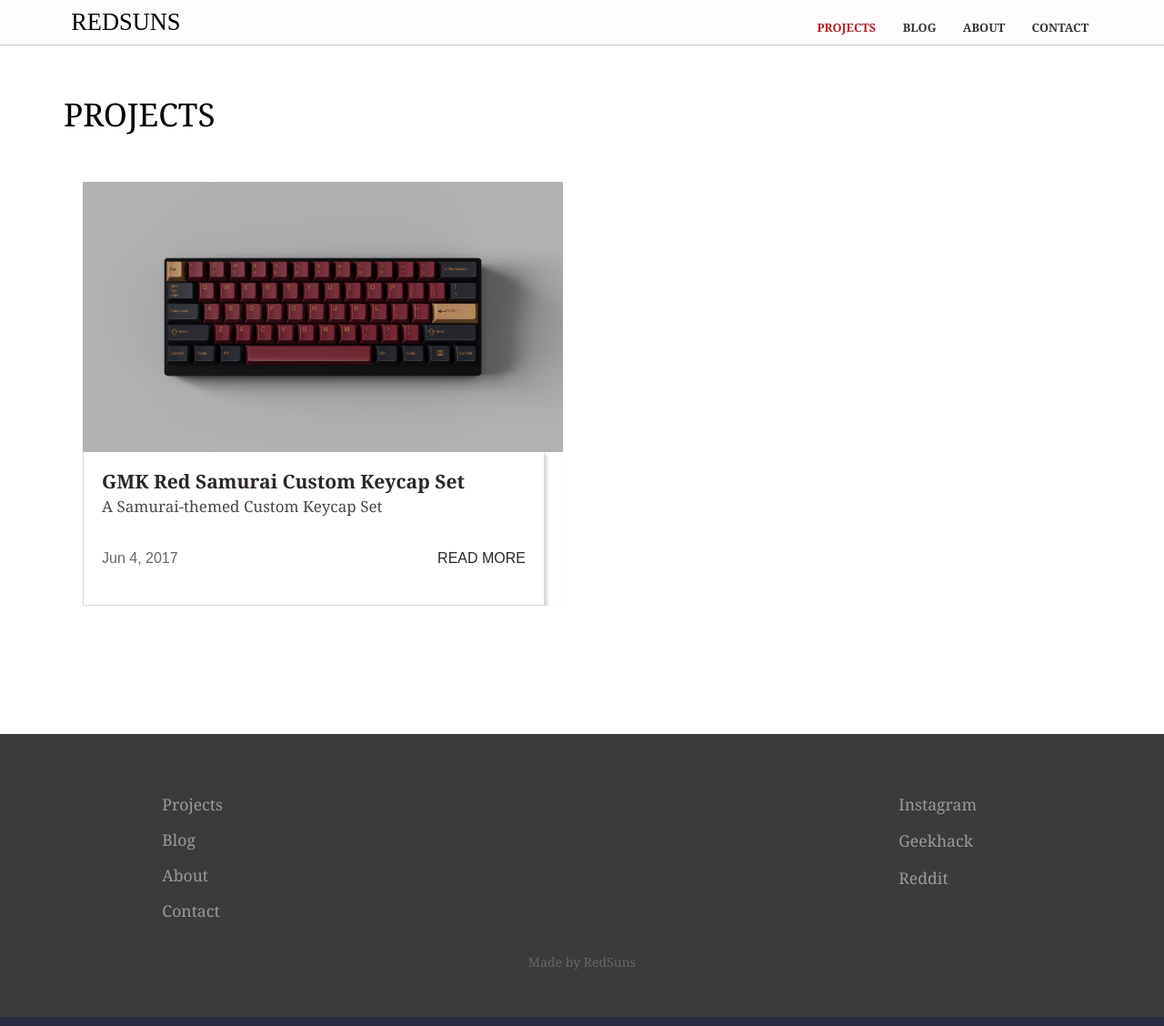
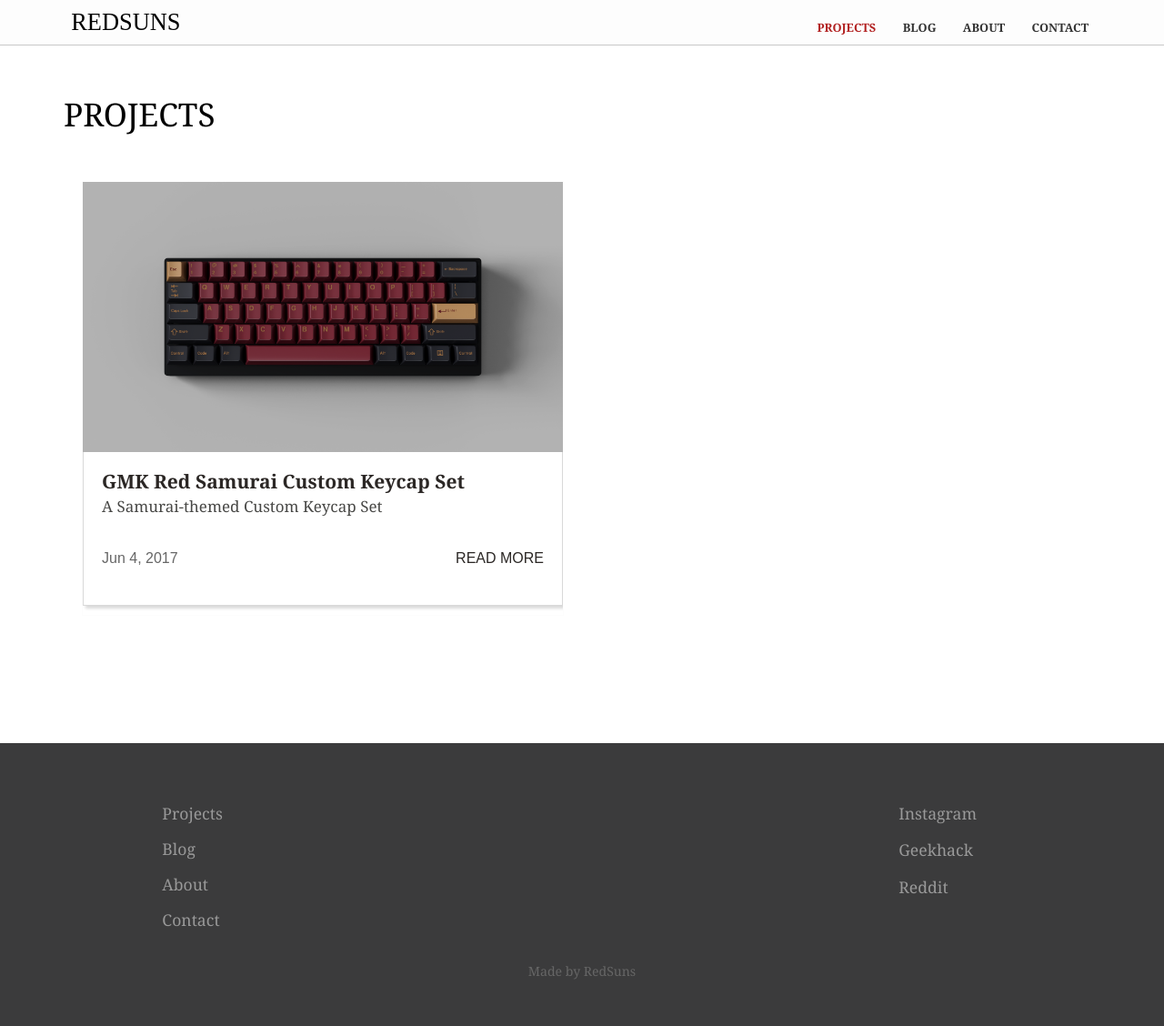
Before and after one commit to RedSunsRMK/redsunsrmk.github.io, a Jekyll site: the page built from projects.html, in a window 1280 px wide and 1128 px high. Shown: the whole window at 91% size. Built offline with Jekyll 4.4.1, drawn with Linux system fonts in a browser that asks for light colours.

Commit message:
Update layout.scss

```diff
--- a/_sass/layout.scss
+++ b/_sass/layout.scss
@@ -233,7 +233,7 @@ blockquote:before {
 		position: relative;
 		background: rgba(255, 255, 255, 1.0);
 		padding: 20px;
-		margin: 0px 20px 0px 0px;
+		margin-bottom: 10px;
 		border-left: 1px solid rgba(0,0,0,0.15);
 		border-right: 1px solid rgba(0,0,0,0.15);
 		border-bottom: 1px solid rgba(0,0,0,0.15);
```
